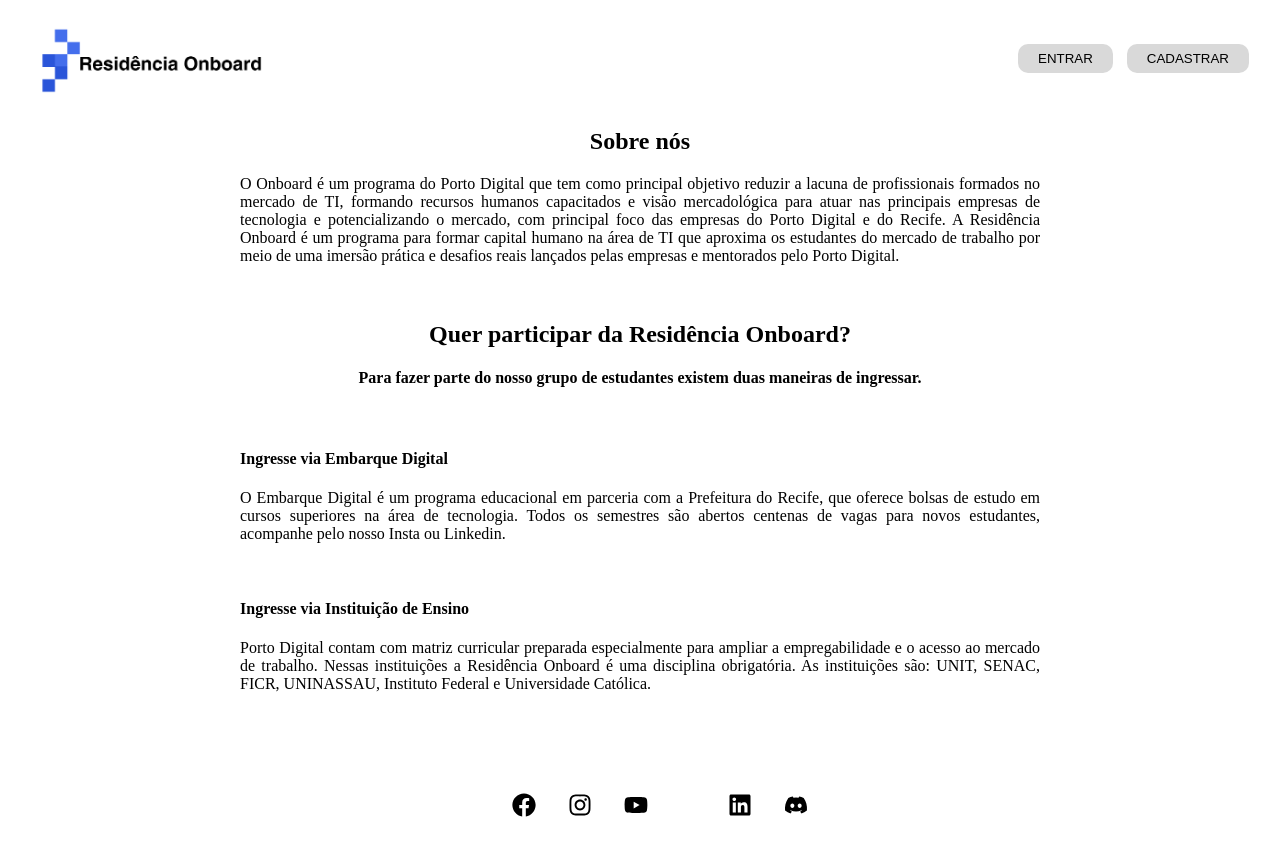
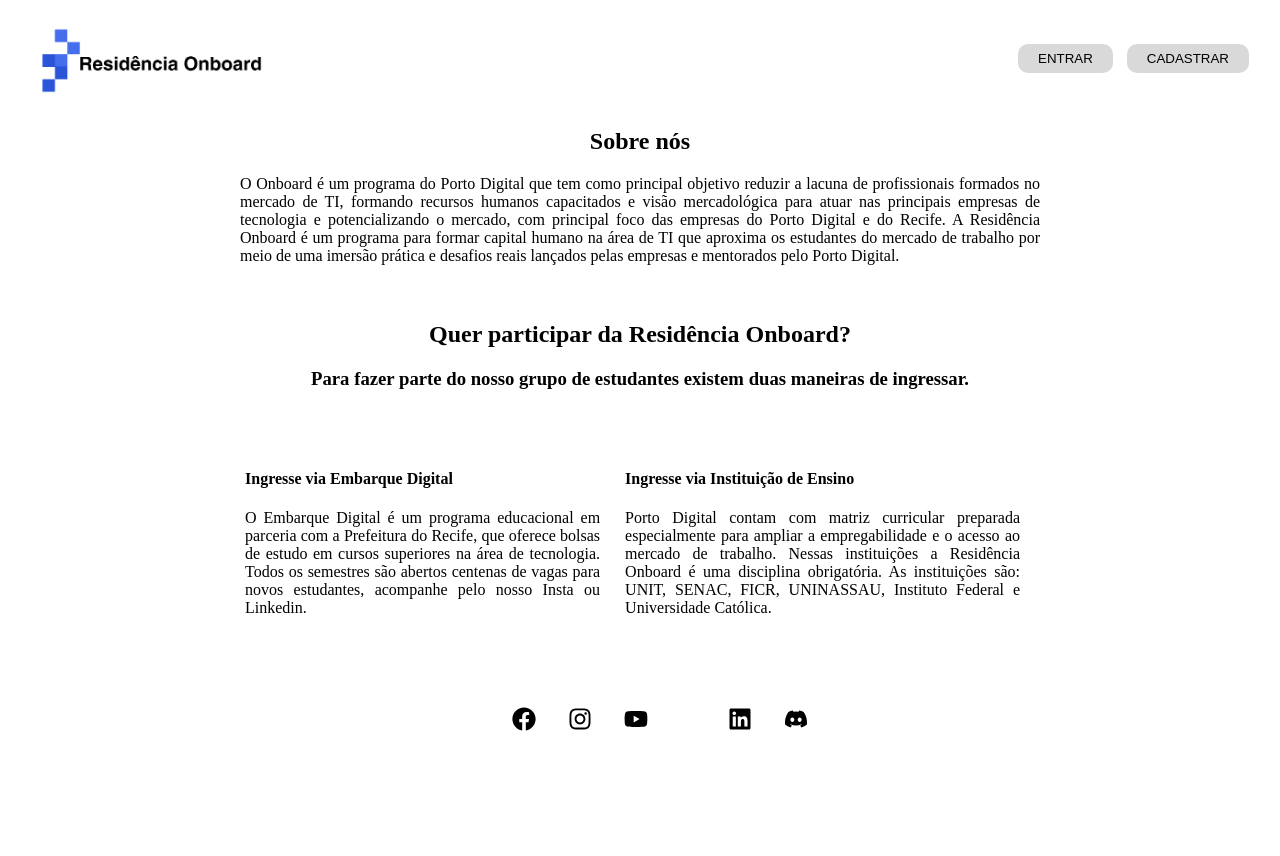
Before and after one commit to LucasMello22/React-Residencia, a React (Vite) app: page / in a window 1280 px wide. Shown: the top 856 px of the page. After the commit the page ends 807 px from the top, so only its background shows below. Built offline with nearby package versions, Linux system fonts and the light colour scheme; some icons are missing.

Commit message:
Update CSS in Home.css, update class names, add modifiend in Home.jsx

```diff
--- a/src/routers/Home/Home.css
+++ b/src/routers/Home/Home.css
@@ -17,6 +17,13 @@
     text-align: center;
   }
 
+.info-section2{
+    display: flex;
+    flex-direction: row;
+    text-align: justify;
 
+}
 
-  /* Adicione mais estilos conforme necessário */
+.info-section2 div{
+    margin: 20px 20px 10px 5px;
+}
--- a/src/routers/Home/Home.jsx
+++ b/src/routers/Home/Home.jsx
@@ -12,21 +12,23 @@
       </div>
       <div className='info-section'>
         <h2>Quer participar da Residência Onboard?</h2>
-        <h4>Para fazer parte do nosso grupo de estudantes existem duas maneiras de ingressar.</h4>
+        <h3>Para fazer parte do nosso grupo de estudantes existem duas maneiras de ingressar.</h3>
       </div>
-      <div className='info-section'>
+      <div className='info-section2'>
+          <div >
             <h4>Ingresse via Embarque Digital</h4>
             <p>
               O Embarque Digital é um programa educacional em parceria com a Prefeitura do Recife, que oferece bolsas de estudo em cursos superiores na área de tecnologia. Todos os semestres são abertos centenas de vagas para novos estudantes, acompanhe pelo nosso Insta ou Linkedin.
             </p>
           </div>
-      <div className='info-section'>
+          <div >
             <h4>Ingresse via Instituição de Ensino</h4>
             <p>
               Porto Digital contam com matriz curricular preparada especialmente para ampliar a empregabilidade e o acesso ao mercado de trabalho. Nessas instituições a Residência Onboard é uma disciplina obrigatória. As instituições são: UNIT, SENAC, FICR, UNINASSAU, Instituto Federal e Universidade Católica.
             </p>
           </div>
       </div>
+    </div>
   );
 }
 
```
Lines whose indentation alone changed are shown as unchanged.
